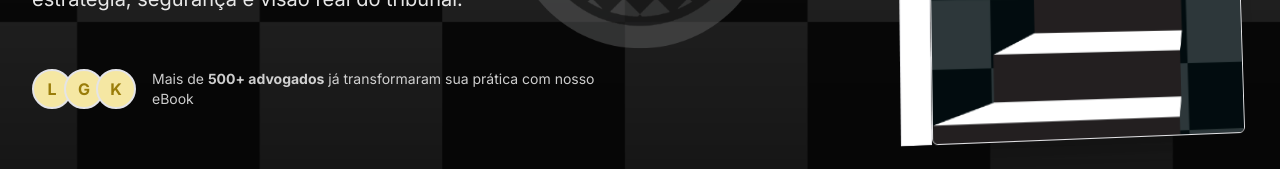
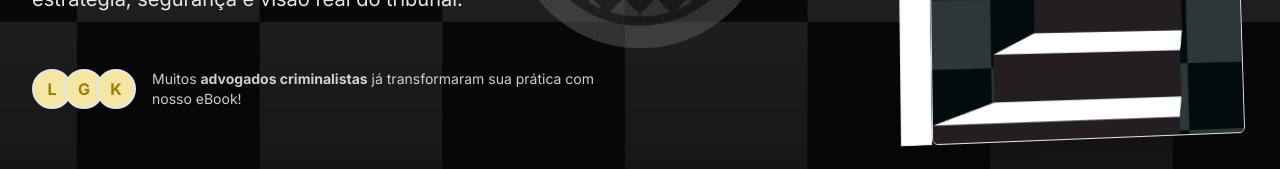
Before and after one commit to leticiamgoes/EC, a React (Vite) app: page / in a window 1280 px wide. Shown: the part 483-652 px from the top of the page. Built offline with nearby package versions, Linux system fonts and the light colour scheme.

Commit message:
muitos adv

```diff
--- a/src/components/Hero.tsx
+++ b/src/components/Hero.tsx
@@ -28,7 +28,7 @@ export default function Hero() {
                 <div className="w-10 h-10 rounded-full bg-gold-light flex items-center justify-center border-2 border-gold-DEFAULT text-gold-dark font-bold">K</div>
               </div>
               <p className="text-sm opacity-80">
-                Mais de <span className="font-bold">500+ advogados</span> já transformaram sua prática com nosso eBook
+                Muitos <span className="font-bold"> advogados criminalistas</span> já transformaram sua prática com nosso eBook!
               </p>
             </div>
           </div>
```
